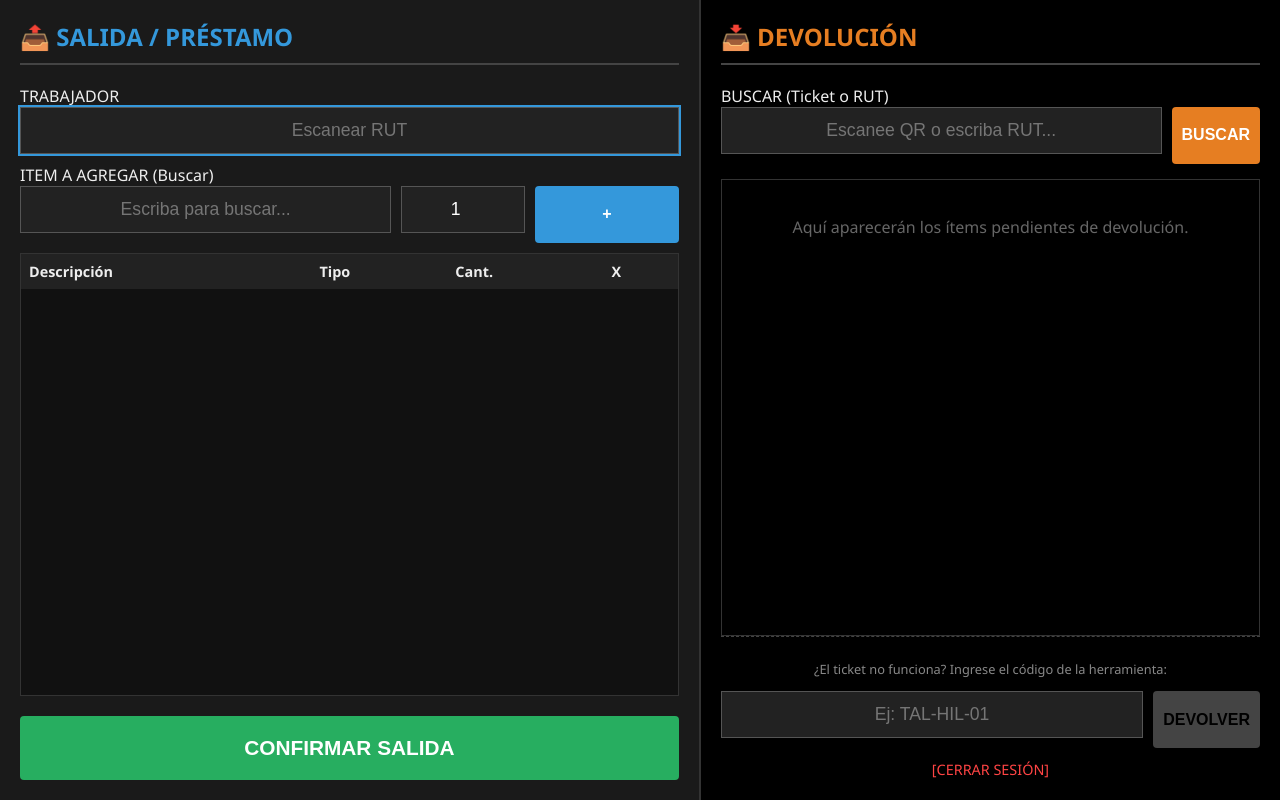
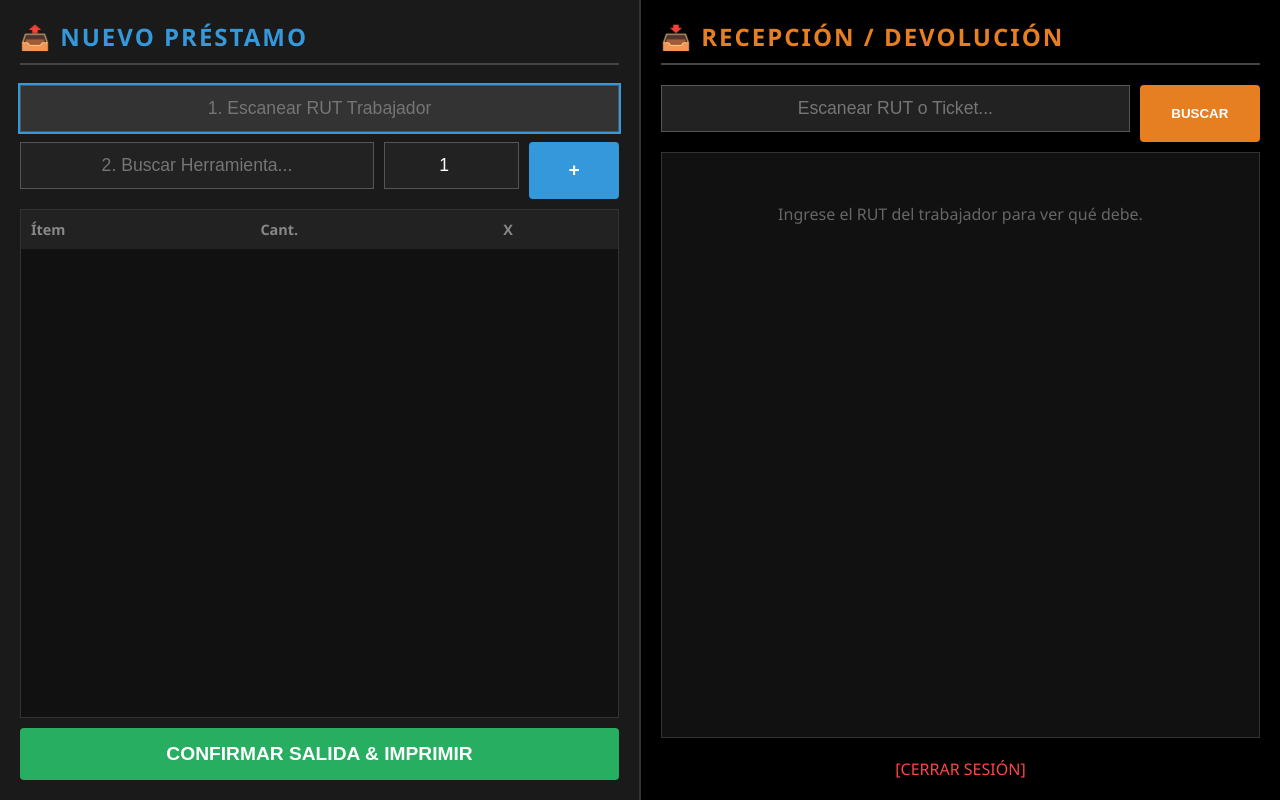
Before and after one commit to alexispferrada-wq/iron-trace-web, a Flask app: page /operador in a window 1280 px wide. Run offline with Flask 3, Linux system fonts and the light colour scheme; lists and menus that the app fills with data are empty; some libraries are stand-ins or nearby versions.

Commit message:
Update operador.html

```diff
--- a/templates/operador.html
+++ b/templates/operador.html
@@ -6,265 +6,217 @@
     <style>
         body { font-family: 'Segoe UI', sans-serif; background-color: #111; color: #eee; margin: 0; display: flex; height: 100vh; }
 
-        /* IZQUIERDA: SALIDA */
-        .col-salida { width: 55%; padding: 20px; border-right: 2px solid #333; display: flex; flex-direction: column; background: #1a1a1a; }
-        /* DERECHA: DEVOLUCION */
-        .col-devolucion { width: 45%; padding: 20px; background: #000; display: flex; flex-direction: column; }
+        /* LAYOUT 50/50 */
+        .col-salida { width: 50%; padding: 20px; border-right: 2px solid #333; display: flex; flex-direction: column; background: #1a1a1a; }
+        .col-devolucion { width: 50%; padding: 20px; background: #000; display: flex; flex-direction: column; }
 
-        h2 { margin-top: 0; border-bottom: 2px solid #444; padding-bottom: 10px; color: #aaa; }
+        h2 { margin-top: 0; border-bottom: 2px solid #444; padding-bottom: 10px; color: #aaa; text-transform: uppercase; letter-spacing: 2px; }
 
+        /* INPUTS */
         input { padding: 12px; font-size: 1.1em; background: #222; color: white; border: 1px solid #555; text-align: center; width: 100%; box-sizing: border-box; margin-bottom: 10px; }
-        input:focus { outline: 2px solid #3498db; }
+        input:focus { outline: 2px solid #3498db; background: #333; }
 
-        .form-row { display: flex; gap: 10px; }
-        .cart-container { flex: 1; overflow-y: auto; border: 1px solid #333; margin: 10px 0; background: #111; }
+        /* TABLAS Y LISTAS */
+        .table-scroll { flex: 1; overflow-y: auto; border: 1px solid #333; margin: 10px 0; background: #111; }
+        table { width: 100%; border-collapse: collapse; font-size: 0.9em; }
+        th { text-align: left; background: #222; padding: 10px; position: sticky; top: 0; color: #888; }
+        td { padding: 10px; border-bottom: 1px solid #333; vertical-align: middle; }
 
-        table { width: 100%; border-collapse: collapse; font-size: 0.9em; }
-        th { text-align: left; background: #222; padding: 8px; position: sticky; top: 0; }
-        td { padding: 8px; border-bottom: 1px solid #333; }
+        /* SUGERENCIAS DE BUSQUEDA */
+        .suggestions { background: #2c3e50; position: absolute; width: 60%; max-height: 250px; overflow-y: auto; display: none; border: 1px solid #34495e; z-index: 100; box-shadow: 0 5px 15px rgba(0,0,0,0.5); }
+        .sugg-item { padding: 12px; cursor: pointer; border-bottom: 1px solid #34495e; }
+        .sugg-item:hover { background: #3498db; color: white; }
 
-        button { cursor: pointer; border: none; padding: 10px; font-weight: bold; width: 100%; font-size: 1em; border-radius: 4px; }
-        .btn-add { background: #3498db; color: white; width: auto; flex: 1; }
-        .btn-finish { background: #27ae60; color: white; padding: 20px; font-size: 1.3em; margin-top: 10px; }
+        /* BOTONES */
+        button { cursor: pointer; border: none; padding: 10px; font-weight: bold; border-radius: 4px; transition: 0.2s; }
+        .btn-add { background: #3498db; color: white; width: 15%; font-size: 1.2em; }
+        .btn-finish { background: #27ae60; color: white; padding: 15px; font-size: 1.2em; width: 100%; margin-top: auto; }
+        .btn-confirm-ret { background: #e67e22; color: white; padding: 15px; font-size: 1.2em; width: 100%; margin-top: auto; display: none; }
 
-        /* ESTILOS DEVOLUCIÓN */
-        .search-return-box { display: flex; gap: 10px; margin-bottom: 15px; }
-        .btn-search-ret { background: #e67e22; color: white; width: auto; flex: 1; }
-
-        .pending-list { flex: 1; overflow-y: auto; border: 1px solid #333; }
-        .pending-item { padding: 10px; border-bottom: 1px solid #333; display: flex; justify-content: space-between; align-items: center; }
-        .pending-item:hover { background: #111; }
-        .btn-return-one { background: #e67e22; color: white; width: auto; padding: 5px 15px; font-size: 0.9em; }
-
-        .suggestions { background: #333; position: absolute; width: 60%; max-height: 200px; overflow-y: auto; display: none; border: 1px solid #555; z-index: 100; }
-        .sugg-item { padding: 10px; cursor: pointer; border-bottom: 1px solid #444; }
-        .sugg-item:hover { background: #444; }
+        /* CHECKBOX CUSTOM */
+        .check-big { transform: scale(1.5); cursor: pointer; accent-color: #e67e22; }
+        .qty-input { width: 60px; padding: 5px; font-size: 1em; text-align: center; margin: 0; display: inline-block; background: #333; border: 1px solid #555; }
 
         .badge { padding: 3px 8px; border-radius: 4px; font-size: 0.8em; }
         .badge-tool { background: #3498db; color: white; }
         .badge-insumo { background: #f1c40f; color: black; }
-
-        .flash { background: #2ecc71; color: black; padding: 10px; margin-bottom: 10px; text-align: center; border-radius: 4px; }
     </style>
 </head>
 <body>
 
     <div class="col-salida">
-        <h2 style="color:#3498db;">📤 SALIDA / PRÉSTAMO</h2>
+        <h2 style="color:#3498db;">📤 Nuevo Préstamo</h2>
 
-        <label>TRABAJADOR</label>
-        <input type="text" id="worker_id_out" placeholder="Escanear RUT" autofocus>
+        <input type="text" id="worker_out" placeholder="1. Escanear RUT Trabajador" autofocus>
 
-        <label>ITEM A AGREGAR (Buscar)</label>
-        <div class="form-row">
-            <div style="flex: 3; position: relative;">
-                <input type="text" id="tool_search" placeholder="Escriba para buscar..." onkeyup="buscar(this.value)" autocomplete="off">
-                <div id="sugg" class="suggestions"></div>
-            </div>
-            <div style="flex: 1;">
-                <input type="number" id="tool_qty" value="1" min="1">
-            </div>
+        <div style="display: flex; gap: 10px; position: relative;">
+            <input type="text" id="tool_search" placeholder="2. Buscar Herramienta..." onkeyup="buscar(this.value)" autocomplete="off" style="flex: 3;">
+            <input type="number" id="tool_qty" value="1" min="1" style="flex: 1;">
             <button class="btn-add" onclick="agregar()">+</button>
+            <div id="sugg" class="suggestions"></div>
         </div>
 
-        <div class="cart-container">
-            <table>
-                <thead><tr><th>Descripción</th><th>Tipo</th><th>Cant.</th><th>X</th></tr></thead>
-                <tbody id="cart_body"></tbody>
+        <div class="table-scroll">
+            <table id="cart_table">
+                <thead><tr><th>Ítem</th><th>Cant.</th><th>X</th></tr></thead>
+                <tbody></tbody>
             </table>
         </div>
-        <button class="btn-finish" onclick="finalizar()">CONFIRMAR SALIDA</button>
+
+        <button class="btn-finish" onclick="finalizarSalida()">CONFIRMAR SALIDA & IMPRIMIR</button>
     </div>
 
     <div class="col-devolucion">
-        <h2 style="color:#e67e22;">📥 DEVOLUCIÓN</h2>
+        <h2 style="color:#e67e22;">📥 Recepción / Devolución</h2>
 
-        {% with messages = get_flashed_messages() %}
-            {% if messages %}<div class="flash">{{ messages[0] }}</div>{% endif %}
-        {% endwith %}
-
-        <label>BUSCAR (Ticket o RUT)</label>
-        <div class="search-return-box">
-            <input type="text" id="scan_input" placeholder="Escanee QR o escriba RUT..." onchange="buscarPendientes()">
-            <button class="btn-search-ret" onclick="buscarPendientes()">BUSCAR</button>
+        <div style="display:flex; gap:10px;">
+            <input type="text" id="scan_ret" placeholder="Escanear RUT o Ticket..." onchange="buscarPendientes()">
+            <button onclick="buscarPendientes()" style="background:#e67e22; color:white; width:25%;">BUSCAR</button>
         </div>
 
-        <div id="loading_msg" style="display:none; color:yellow; text-align:center;">Buscando...</div>
-
-        <div class="pending-list" id="pending_container">
-            <p style="text-align:center; color:#666; padding:20px;">
-                Aquí aparecerán los ítems pendientes de devolución.
+        <div class="table-scroll" id="return_area">
+            <p style="text-align:center; color:#666; margin-top:50px;">
+                Ingrese el RUT del trabajador para ver qué debe.
             </p>
         </div>
 
-        <div style="margin-top:auto; padding-top:10px; border-top:1px dashed #444;">
-            <p style="font-size:0.8em; color:#888; text-align:center;">
-                ¿El ticket no funciona? Ingrese el código de la herramienta:
-            </p>
-            <form action="/procesar_devolucion" method="POST" style="display:flex; gap:10px;">
-                <input type="text" name="tool_id" placeholder="Ej: TAL-HIL-01" required>
-                <button type="submit" style="background:#444; width:auto;">DEVOLVER</button>
-            </form>
-        </div>
+        <button id="btn_process_ret" class="btn-confirm-ret" onclick="procesarDevolucionMasiva()">
+            CONFIRMAR RECEPCIÓN SELECCIONADA
+        </button>
 
         <div style="text-align:center; margin-top:10px;">
-            <a href="/logout" style="color:#ff4444; text-decoration:none; font-size:0.9em;">[CERRAR SESIÓN]</a>
+            <a href="/logout" style="color:#ff4444; text-decoration:none;">[CERRAR SESIÓN]</a>
         </div>
     </div>
 
     <script>
-        // --- LÓGICA SALIDA (IZQUIERDA) ---
+        // --- LOGICA SALIDA ---
         let carrito = [];
         let currentItem = null;
 
         function buscar(q) {
-            // BUSQUEDA INMEDIATA (Desde 1 letra)
             if(q.length < 1){ document.getElementById('sugg').style.display='none'; return; }
-
-            fetch('/api/buscar_herramientas?q='+q)
-            .then(r=>r.json())
-            .then(data=>{
-                let box = document.getElementById('sugg');
-                box.innerHTML='';
-                if(data.length > 0){
+            fetch('/api/buscar_herramientas?q='+q).then(r=>r.json()).then(data=>{
+                let box = document.getElementById('sugg'); box.innerHTML='';
+                if(data.length>0){
                     box.style.display='block';
                     data.forEach(i=>{
-                        let d = document.createElement('div');
-                        d.className='sugg-item';
-                        // Muestra stock disponible en verde o rojo
-                        let stockColor = i.stock > 0 ? '#2ecc71' : '#e74c3c';
-                        d.innerHTML=`
-                            <div style="font-weight:bold;">${i.nombre}</div>
-                            <div style="font-size:0.8em; color:#ccc;">
-                                ID: ${i.id} | <span style="color:${stockColor}">Stock: ${i.stock}</span>
-                            </div>`;
-
+                        let d = document.createElement('div'); d.className='sugg-item';
+                        let color = i.stock > 0 ? '#2ecc71':'#e74c3c';
+                        d.innerHTML = `<b>${i.nombre}</b> <span style='float:right; color:${color}'>Stock: ${i.stock}</span>`;
                         d.onclick=()=>{
-                            currentItem=i;
-                            document.getElementById('tool_search').value=i.nombre;
+                            currentItem=i; document.getElementById('tool_search').value=i.nombre;
                             box.style.display='none';
-                            // Si es insumo, enfocar cantidad para pedir varios
                             if(i.tipo==='INSUMO') document.getElementById('tool_qty').select();
                             else document.getElementById('tool_qty').focus();
-                        };
-                        box.appendChild(d);
+                        }; box.appendChild(d);
                     });
-                } else {
-                    box.style.display='none';
-                }
+                } else box.style.display='none';
             });
         }
 
         function agregar() {
-            if(!currentItem) return alert("Seleccione un ítem del listado.");
+            if(!currentItem) return alert("Seleccione ítem");
             let qty = parseInt(document.getElementById('tool_qty').value);
-            if(qty > currentItem.stock) return alert("❌ Stock insuficiente. Quedan: " + currentItem.stock);
-
+            if(qty > currentItem.stock) return alert("Stock insuficiente");
             carrito.push({...currentItem, cantidad: qty});
             renderCart();
-
-            // Reset para seguir pistoleando rápido
-            currentItem=null;
-            document.getElementById('tool_search').value='';
-            document.getElementById('tool_qty').value='1';
+            currentItem=null; document.getElementById('tool_search').value=''; document.getElementById('tool_qty').value='1';
             document.getElementById('tool_search').focus();
         }
 
         function renderCart() {
-            let html='';
-            carrito.forEach((it,idx)=>{
-                let cls = it.tipo==='HERRAMIENTA'?'badge-tool':'badge-insumo';
-                html+=`<tr>
-                    <td>${it.nombre}</td>
-                    <td><span class="badge ${cls}">${it.tipo[0]}</span></td>
-                    <td style="text-align:center;">${it.cantidad}</td>
-                    <td><b style="color:#e74c3c; cursor:pointer;" onclick="del(${idx})">✖</b></td>
-                </tr>`;
+            let tbody = document.querySelector('#cart_table tbody'); tbody.innerHTML='';
+            carrito.forEach((it,i)=>{
+                tbody.innerHTML += `<tr><td>${it.nombre}</td><td style='text-align:center'>${it.cantidad}</td><td style='color:#e74c3c; cursor:pointer' onclick='carrito.splice(${i},1);renderCart()'>✖</td></tr>`;
             });
-            document.getElementById('cart_body').innerHTML=html;
         }
-        function del(i){ carrito.splice(i,1); renderCart(); }
 
-        function finalizar() {
-            let w = document.getElementById('worker_id_out').value.trim();
-            if(!w) return alert("⚠️ Falta escanear el Trabajador");
-            if(carrito.length===0) return alert("⚠️ El carro está vacío");
-
+        function finalizarSalida() {
+            let w = document.getElementById('worker_out').value.trim();
+            if(!w || carrito.length===0) return alert("Faltan datos");
             fetch('/procesar_salida_masiva', {
                 method:'POST', headers:{'Content-Type':'application/json'},
                 body: JSON.stringify({worker_id: w, items: carrito})
             }).then(r=>r.json()).then(d=>{
                 if(d.status==='ok'){
-                    // Abrir ticket e limpiar
                     window.open('/ticket/'+d.ticket_id, '_blank', 'width=400,height=600');
-                    carrito=[]; renderCart();
-                    document.getElementById('worker_id_out').value='';
-                    document.getElementById('worker_id_out').focus();
-                } else {
-                    alert("ERROR: " + d.msg);
-                }
+                    carrito=[]; renderCart(); document.getElementById('worker_out').value='';
+                } else alert(d.msg);
             });
         }
 
-        // --- LÓGICA DEVOLUCIÓN INTELIGENTE (DERECHA) ---
+        // --- LOGICA DEVOLUCIÓN AVANZADA ---
         function buscarPendientes() {
-            let input = document.getElementById('scan_input').value.trim().toUpperCase();
-            if(!input) return;
+            let q = document.getElementById('scan_ret').value.trim().replace('TICKET:','');
+            if(!q) return;
 
-            let div = document.getElementById('pending_container');
-            div.innerHTML = '<p style="text-align:center; color:yellow;">🔍 Buscando...</p>';
+            // Determinar si es RUT o Ticket ID (Si tiene guión es RUT, si no Ticket)
+            let url = q.includes('-') ? `/api/prestamos_trabajador?worker_id=${q}` : `/api/prestamos_ticket?ticket_id=${q}`;
 
-            // ESTRATEGIA: Intentar buscar como TICKET primero. Si falla, buscar como RUT.
-            // Limpiamos prefijo si viene del scanner
-            let limpio = input.replace('TICKET:', '').trim();
+            fetch(url).then(r=>r.json()).then(data=>{
+                let div = document.getElementById('return_area');
+                if(data.length===0) {
+                    div.innerHTML = "<h3 style='text-align:center; color:#2ecc71; margin-top:50px;'>✅ No tiene pendientes</h3>";
+                    document.getElementById('btn_process_ret').style.display = 'none';
+                    return;
+                }
 
-            // 1. Intento por TICKET
-            fetch('/api/prestamos_ticket?ticket_id=' + limpio)
-            .then(r => r.json())
-            .then(dataTicket => {
-                if(dataTicket.length > 0) {
-                    renderPendientes(dataTicket, "Ticket #" + limpio);
-                } else {
-                    // 2. Si no hay ticket, intentamos por TRABAJADOR
-                    fetch('/api/prestamos_trabajador?worker_id=' + limpio)
-                    .then(r2 => r2.json())
-                    .then(dataWorker => {
-                        if(dataWorker.length > 0) {
-                            renderPendientes(dataWorker, "Trabajador " + limpio);
-                        } else {
-                            div.innerHTML = `<div style="text-align:center; padding:20px;">
-                                <h3 style="color:#e74c3c;">⛔ No encontrado</h3>
-                                <p>No hay préstamos activos para:<br><b>${limpio}</b></p>
-                            </div>`;
-                        }
-                    });
-                }
+                // Generar tabla con Checkboxes y Cantidades Editables
+                let html = `<table><thead><tr><th>Devolver</th><th>Ítem</th><th>Cant.</th></tr></thead><tbody>`;
+                data.forEach(p => {
+                    html += `
+                    <tr style="background:${p.tipo==='INSUMO'?'#222':'#1a1a1a'}">
+                        <td style="text-align:center;">
+                            <input type="checkbox" class="check-big ret-check" data-id="${p.prestamo_id}" onchange="toggleRow(this)">
+                        </td>
+                        <td>
+                            <div style="font-weight:bold; color:#fff;">${p.nombre}</div>
+                            <small style="color:#888;">${p.tool_id}</small>
+                        </td>
+                        <td style="text-align:center;">
+                            <input type="number" class="qty-input" id="qty_${p.prestamo_id}" value="${p.cantidad}" max="${p.cantidad}" min="1" disabled>
+                            <br><small style="color:#555">de ${p.cantidad}</small>
+                        </td>
+                    </tr>`;
+                });
+                html += "</tbody></table>";
+                div.innerHTML = html;
+                document.getElementById('btn_process_ret').style.display = 'block';
+            });
+            document.getElementById('scan_ret').value = '';
+        }
+
+        function toggleRow(chk) {
+            let input = document.getElementById('qty_' + chk.getAttribute('data-id'));
+            input.disabled = !chk.checked;
+            if(chk.checked) input.focus();
+        }
+
+        function procesarDevolucionMasiva() {
+            let checks = document.querySelectorAll('.ret-check:checked');
+            if(checks.length === 0) return alert("Seleccione al menos un ítem para recibir.");
+
+            let items = [];
+            checks.forEach(c => {
+                let pid = c.getAttribute('data-id');
+                let q = document.getElementById('qty_'+pid).value;
+                items.push({ id: pid, cantidad: q });
             });
 
-            document.getElementById('scan_input').value = '';
-            document.getElementById('scan_input').focus();
-        }
-
-        function renderPendientes(data, titulo) {
-            let div = document.getElementById('pending_container');
-            div.innerHTML = `<div style="background:#222; padding:5px; text-align:center; color:#2ecc71; font-weight:bold; border-bottom:1px solid #444;">RESULTADOS: ${titulo}</div>`;
-
-            data.forEach(p => {
-                let item = document.createElement('div');
-                item.className = 'pending-item';
-                item.innerHTML = `
-                    <div style="flex:1;">
-                        <div style="color:#fff; font-weight:bold;">${p.nombre}</div>
-                        <small style="color:#888;">CÓD: <b style="color:#e67e22;">${p.tool_id}</b> | Cant: ${p.cantidad}</small>
-                        <br>
-                        <small style="color:#555;">Salida: ${p.fecha_salida}</small>
-                    </div>
-                    <form action="/procesar_devolucion" method="POST">
-                        <input type="hidden" name="prestamo_id" value="${p.prestamo_id}">
-                        <button type="submit" class="btn-return-one">RECIBIR</button>
-                    </form>
-                `;
-                div.appendChild(item);
+            fetch('/procesar_devolucion_compleja', {
+                method:'POST', headers:{'Content-Type':'application/json'},
+                body: JSON.stringify({ items: items })
+            }).then(r=>r.json()).then(d=>{
+                if(d.status==='ok'){
+                    // ABRIR TICKET DEVOLUCIÓN
+                    window.open('/ticket_devolucion?ids='+d.ids, '_blank', 'width=400,height=600');
+                    // Limpiar pantalla
+                    document.getElementById('return_area').innerHTML = '<p style="text-align:center; color:#2ecc71;">Recepción Exitosa.</p>';
+                    document.getElementById('btn_process_ret').style.display = 'none';
+                } else {
+                    alert("Error: " + d.msg);
+                }
             });
         }
     </script>
```
